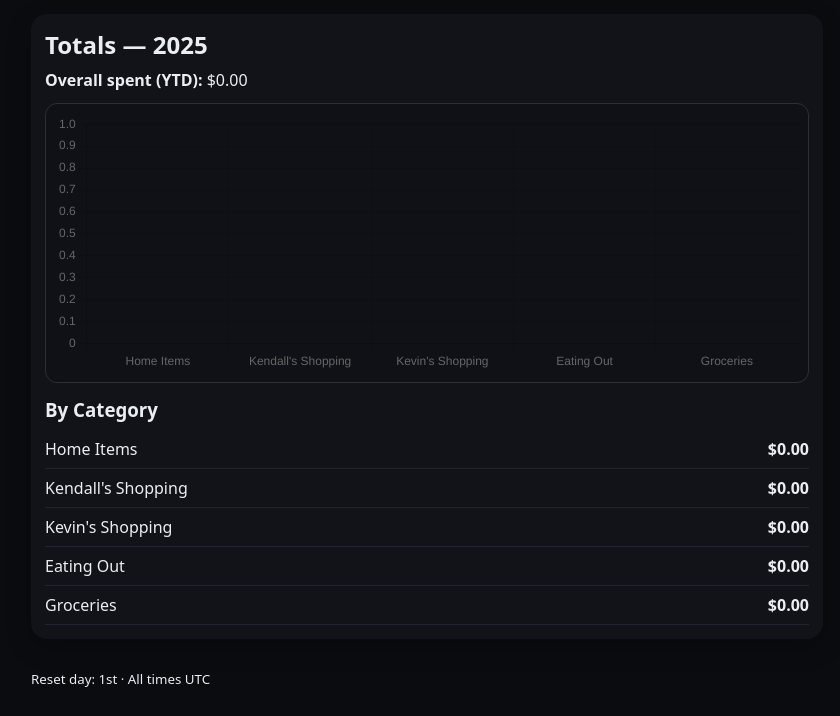
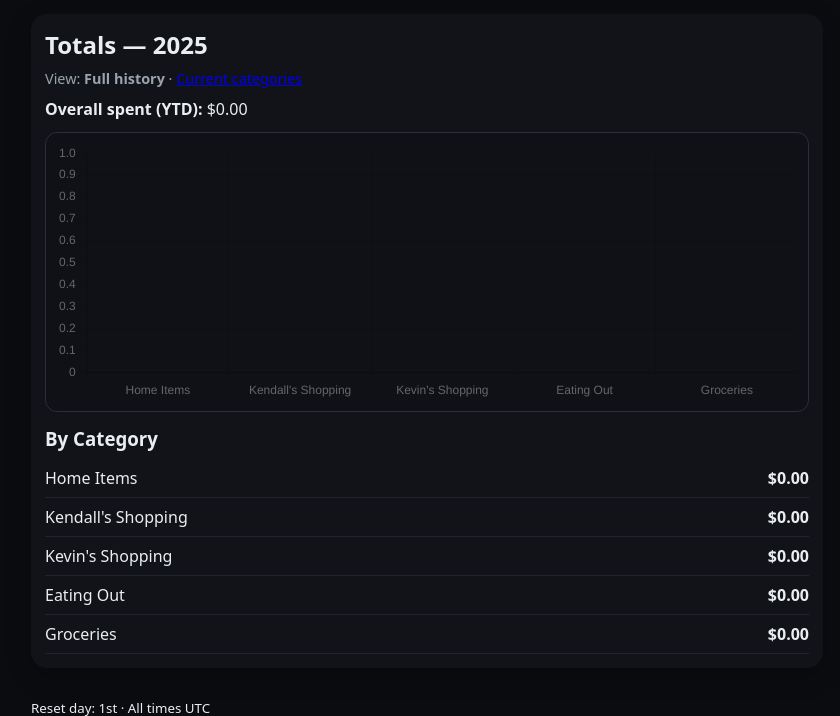
Before and after one commit to kevmck451/Money_Tracker, a Flask app: page /totals in a window 1280 px wide. Shown: the part 79-795 px from the top of the page, without its empty margins (213-1053 px from the left). Before the commit the page ends 766 px from the top, so only its background shows below. Run offline with Flask 3, Linux system fonts and the light colour scheme; data that the repository does not hold is empty.

Commit message:
added an archive of categories to totals page

```diff
--- a/main.py
+++ b/main.py
@@ -4,7 +4,7 @@ import json
 
 from flask import Flask, render_template, request, redirect, url_for, flash, session
 from flask_sqlalchemy import SQLAlchemy
-from sqlalchemy import func, UniqueConstraint
+from sqlalchemy import func, UniqueConstraint, text
 
 app = Flask(__name__)
 app.secret_key = "change-this"
@@ -19,6 +19,9 @@ db = SQLAlchemy(app)
 class Category(db.Model):
     id = db.Column(db.Integer, primary_key=True)
     name = db.Column(db.String(80), unique=True, nullable=False)
+    is_active = db.Column(db.Boolean, nullable=False, default=True)   # show/hide in main UI
+    display_order = db.Column(db.Integer, nullable=False, default=9999)  # custom sort
+
 
 class MonthlyBudget(db.Model):
     id = db.Column(db.Integer, primary_key=True)
@@ -117,15 +120,16 @@ def current_month_summary(cat: Category, now_utc: datetime):
         "over_by": over_by
     }
 
-def ytd_totals(now_utc: datetime):
+def ytd_totals(now_utc: datetime, active_only: bool = False):
     """
     Returns (rows, overall) where:
       - rows = list of {"cat": Category, "spent": float} for Jan 1 -> now
       - overall = float sum across categories
-    Uses existing month_spend_for_category() helper for correctness.
+    Set active_only=True to include only currently active categories.
     """
     start_of_year = datetime(now_utc.year, 1, 1, tzinfo=timezone.utc)
-    cats = sort_categories(Category.query.all()) if 'sort_categories' in globals() else Category.query.order_by(Category.name).all()
+    q = Category.query.filter_by(is_active=True) if active_only else Category.query
+    cats = sort_categories(q.all())
     rows = []
     overall = 0.0
     for c in cats:
@@ -133,6 +137,7 @@ def ytd_totals(now_utc: datetime):
         rows.append({"cat": c, "spent": spent})
         overall += spent
     return rows, overall
+
 
 
 
@@ -152,6 +157,19 @@ def sort_categories(cats):
 # -------------------- Init --------------------
 with app.app_context():
     db.create_all()
+    # --- lightweight SQLite migration: add columns if missing ---
+    def _table_has_column(table, col):
+        rows = db.session.execute(text(f"PRAGMA table_info({table})")).fetchall()
+        return any(r[1] == col for r in rows)
+
+    if not _table_has_column("Category", "is_active"):
+        db.session.execute(text("ALTER TABLE Category ADD COLUMN is_active BOOLEAN NOT NULL DEFAULT 1"))
+        db.session.commit()
+
+    if not _table_has_column("Category", "display_order"):
+        db.session.execute(text("ALTER TABLE Category ADD COLUMN display_order INTEGER NOT NULL DEFAULT 9999"))
+        db.session.commit()
+
     cfg = load_cfg()
     existing = {c.name for c in Category.query.all()}
     for name in cfg["categories"].keys():
@@ -168,7 +186,7 @@ with app.app_context():
 @app.route("/")
 def index():
     now = datetime.now(timezone.utc)
-    cats = sort_categories(Category.query.all())
+    cats = sort_categories(Category.query.filter_by(is_active=True).all())
     rows = [{"cat": c, "sum": current_month_summary(c, now)} for c in cats]
     recent = Purchase.query.order_by(Purchase.ts.desc()).limit(20).all()
     # month progress widget fields (already in your templates)
@@ -214,7 +232,7 @@ def edit(pid):
         db.session.commit()
         flash("Purchase updated.", "ok")
         return redirect(url_for("index"))
-    cats = sort_categories(Category.query.all())
+    cats = sort_categories(Category.query.filter_by(is_active=True).all())
     return render_template("edit.html", purchase=p, categories=cats)
 
 @app.route("/admin", methods=["GET", "POST"])
@@ -263,9 +281,9 @@ def logout():
 @app.route("/totals")
 def totals():
     now = datetime.now(timezone.utc)
-    rows, overall = ytd_totals(now)
+    active_only = request.args.get("active_only", "0") == "1"
+    rows, overall = ytd_totals(now, active_only=active_only)
 
-    # Prepare data for the chart: labels + values
     labels = [r["cat"].name for r in rows]
     values = [round(r["spent"], 2) for r in rows]
 
@@ -275,8 +293,10 @@ def totals():
         values=values,
         rows=rows,
         overall=overall,
-        year=now.year
+        year=now.year,
+        active_only=active_only,   # <-- pass to template
     )
+
 
 
 
--- a/templates/totals.html
+++ b/templates/totals.html
@@ -2,6 +2,16 @@
 {% block content %}
 <div class="card">
   <h2>Totals — {{ year }}</h2>
+  <div class="muted small" style="margin:6px 0 10px 0;">
+    View:
+    {% if active_only %}
+      <strong>Current categories</strong> ·
+      <a href="{{ url_for('totals', active_only=0) }}">Full history</a>
+    {% else %}
+      <strong>Full history</strong> ·
+      <a href="{{ url_for('totals', active_only=1) }}">Current categories</a>
+    {% endif %}
+  </div>
 
   <!-- Overall total -->
   <p style="margin:6px 0 12px 0;">
```
